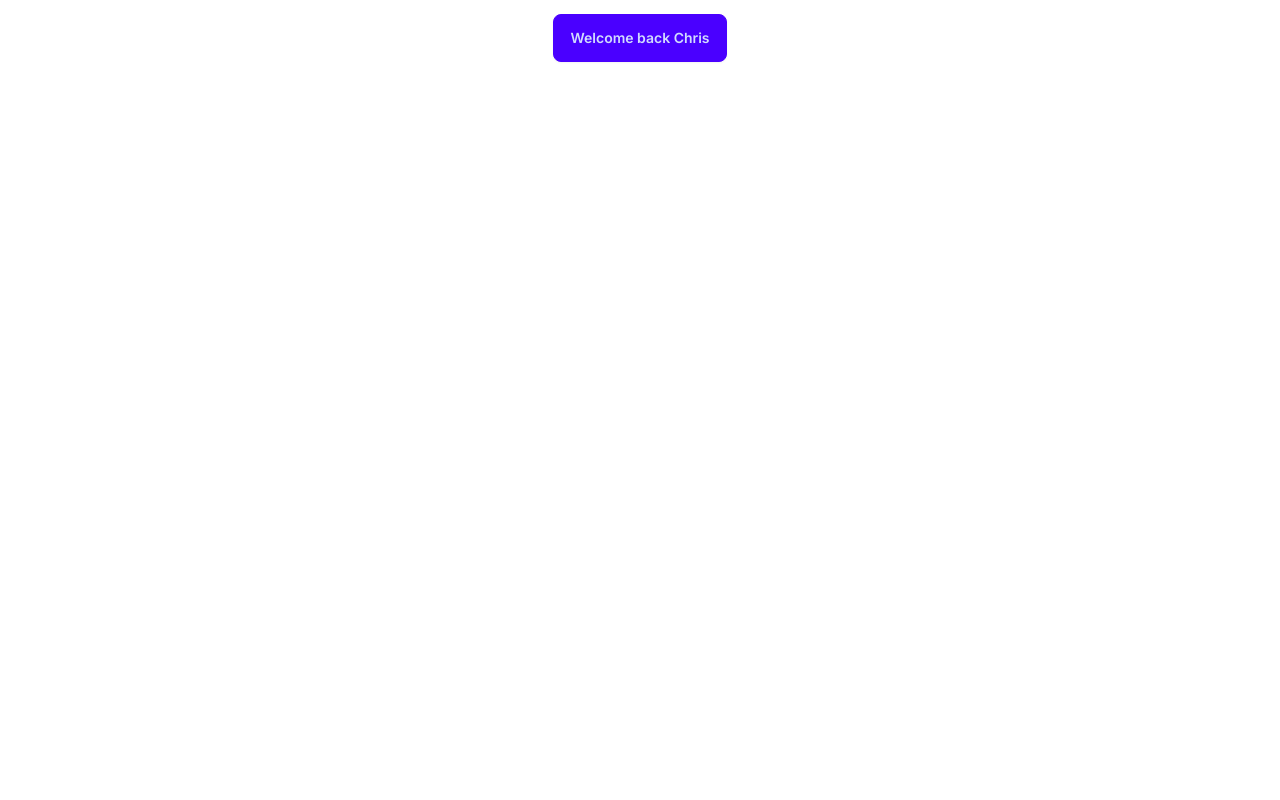
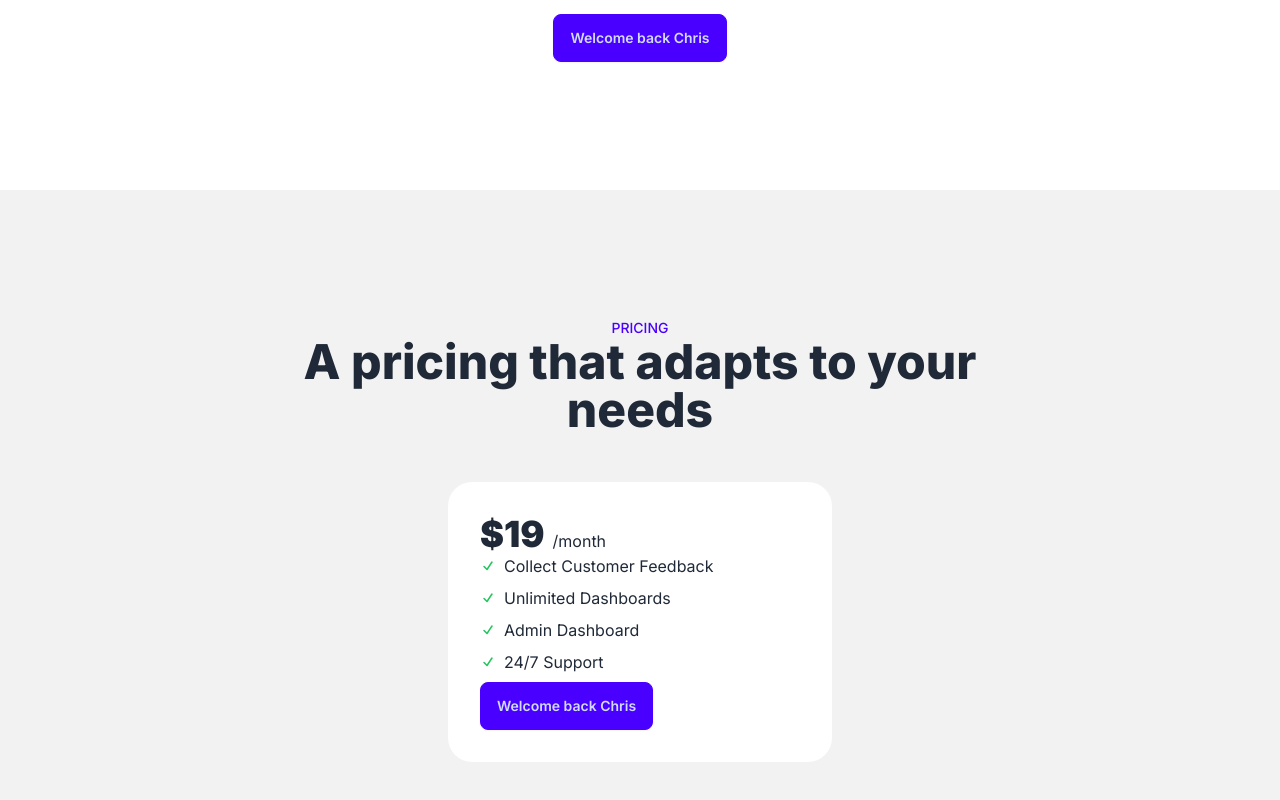
Before and after one commit to chrisrod115/codefast-blueprint, a Next.js app: page / in a window 1280 px wide. Shown: the part 386-1186 px from the top of the page. Before the commit the page ends 800 px from the top, so only its background shows below. Built offline with nearby package versions, Linux system fonts and the light colour scheme.

Commit message:
Add header, hero, and pricing sections to Home component

```diff
--- a/app/page.js
+++ b/app/page.js
@@ -5,6 +5,7 @@
   const name = "Chris";
   return (
     <main>
+      {/* Header Section */}
       <section className="bg-base-200">
         <div className="max-w-3xl mx-auto  flex justify-between items-center px-8 py-2">
           <div className="font-bold">CodeSaaS</div>
@@ -17,6 +18,7 @@
           </div>
         </div>
       </section>
+      {/* Hero Section */}
       <section className="px-8 text-center py-32 max-w-3xl mx-auto">
         <h1 className="text-4xl lg:text-5xl font-extrabold mb-6">
           Collect feedback to build better products
@@ -27,6 +29,87 @@
         </div>
         <ButtonLogin isLoggedIn={isLoggedIn} name={name}></ButtonLogin>
       </section>
+      {/* Pricing Section */}
+      <section className="bg-base-200">
+        <div className="py-32 px-8 max-w-3xl mx-auto">
+          <h2 className="text-3xl lg:text-5xl font-extrabold mb-12 text-center">
+            <p className="text-sm uppercase font-medium text-center text-primary">
+              Pricing
+            </p>
+            A pricing that adapts to your needs
+          </h2>
+          <div className="p-8 bg-base-100 max-w-96 rounded-3xl mx-auto">
+            <div className="flex gap-1 items-baseline">
+              <div className="text-4xl font-black">$19</div>
+              <div className="upperclass text-sm font-medium opacity-60"></div>
+              /month
+            </div>
+            <ul className="space-y-2">
+              <li className="flex gap-2 items-center">
+                <svg
+                  xmlns="http://www.w3.org/2000/svg"
+                  viewBox="0 0 16 16"
+                  fill="currentColor"
+                  class="size-4 text-green-500"
+                >
+                  <path
+                    fill-rule="evenodd"
+                    d="M12.416 3.376a.75.75 0 0 1 .208 1.04l-5 7.5a.75.75 0 0 1-1.154.114l-3-3a.75.75 0 0 1 1.06-1.06l2.353 2.353 4.493-6.74a.75.75 0 0 1 1.04-.207Z"
+                    clip-rule="evenodd"
+                  />
+                </svg>
+                Collect Customer Feedback{" "}
+              </li>
+              <li className="flex gap-2 items-center">
+                <svg
+                  xmlns="http://www.w3.org/2000/svg"
+                  viewBox="0 0 16 16"
+                  fill="currentColor"
+                  class="size-4 text-green-500"
+                >
+                  <path
+                    fill-rule="evenodd"
+                    d="M12.416 3.376a.75.75 0 0 1 .208 1.04l-5 7.5a.75.75 0 0 1-1.154.114l-3-3a.75.75 0 0 1 1.06-1.06l2.353 2.353 4.493-6.74a.75.75 0 0 1 1.04-.207Z"
+                    clip-rule="evenodd"
+                  />
+                </svg>
+                Unlimited Dashboards{" "}
+              </li>
+              <li className="flex gap-2 items-center">
+                <svg
+                  xmlns="http://www.w3.org/2000/svg"
+                  viewBox="0 0 16 16"
+                  fill="currentColor"
+                  class="size-4 text-green-500"
+                >
+                  <path
+                    fill-rule="evenodd"
+                    d="M12.416 3.376a.75.75 0 0 1 .208 1.04l-5 7.5a.75.75 0 0 1-1.154.114l-3-3a.75.75 0 0 1 1.06-1.06l2.353 2.353 4.493-6.74a.75.75 0 0 1 1.04-.207Z"
+                    clip-rule="evenodd"
+                  />
+                </svg>
+                Admin Dashboard{" "}
+              </li>
+              <li className="flex gap-2 items-center">
+                <svg
+                  xmlns="http://www.w3.org/2000/svg"
+                  viewBox="0 0 16 16"
+                  fill="currentColor"
+                  class="size-4 text-green-500"
+                >
+                  <path
+                    fill-rule="evenodd"
+                    d="M12.416 3.376a.75.75 0 0 1 .208 1.04l-5 7.5a.75.75 0 0 1-1.154.114l-3-3a.75.75 0 0 1 1.06-1.06l2.353 2.353 4.493-6.74a.75.75 0 0 1 1.04-.207Z"
+                    clip-rule="evenodd"
+                  />
+                </svg>
+                24/7 Support{" "}
+              </li>
+              <ButtonLogin isLoggedIn={isLoggedIn} name={name}></ButtonLogin>
+            </ul>
+          </div>
+        </div>
+      </section>
     </main>
   );
 }
```
